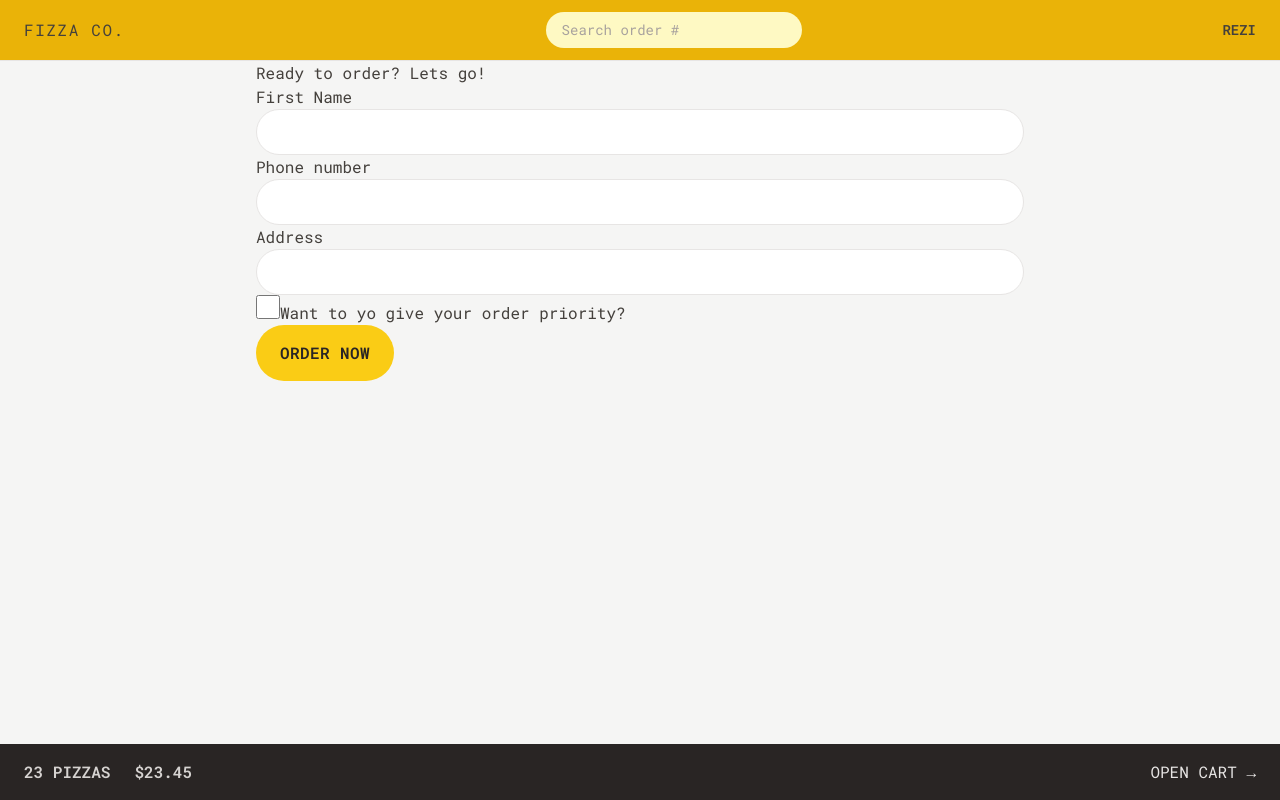
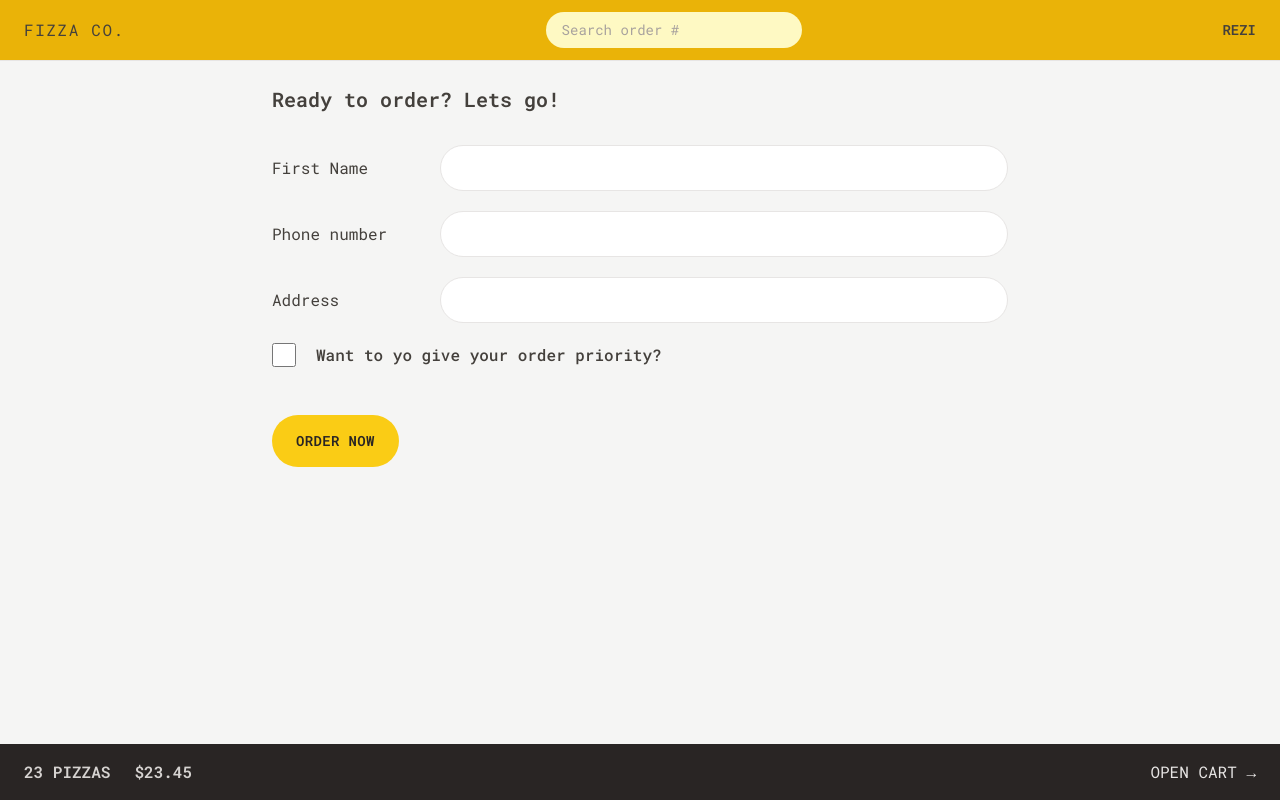
Before and after one commit to rezis-work/fizza, a React (Vite) app: page /order/new in a window 1280 px wide. Built offline with nearby package versions, Linux system fonts and the light colour scheme.

Commit message:
implement order form styles

```diff
--- a/src/features/order/CreateOrder.jsx
+++ b/src/features/order/CreateOrder.jsx
@@ -42,39 +42,41 @@
   const cart = fakeCart;
 
   return (
-    <div>
-      <h2>Ready to order? Lets go!</h2>
+    <div className="px-4 py-6">
+      <h2 className="mb-8 text-xl font-semibold">Ready to order? Lets go!</h2>
 
       <Form method="POST">
-        <div>
-          <label>First Name</label>
-          <input type="text" name="customer" required className="input" />
+        <div className="mb-5 flex flex-col gap-2 sm:flex-row sm:items-center">
+          <label className="sm:basis-40">First Name</label>
+          <input type="text" name="customer" required className="input grow" />
         </div>
 
-        <div>
-          <label>Phone number</label>
-          <div>
-            <input type="tel" name="phone" required className="input" />
-          </div>
-          {formErrors?.phone && (
-            <p
-              style={{
-                color: "red",
-              }}
-            >
-              {formErrors.phone}
-            </p>
-          )}
-        </div>
+        <div className="mb-5 flex flex-col gap-2 sm:flex-row sm:items-center">
+          <label className="sm:basis-40">Phone number</label>
+          <div className="grow">
+            <input type="tel" name="phone" required className="input w-full" />
 
-        <div>
-          <label>Address</label>
-          <div>
-            <input type="text" name="address" required className="input" />
+            {formErrors?.phone && (
+              <p className="mt-2 rounded-md bg-red-100 p-2 text-xs text-red-700">
+                {formErrors.phone}
+              </p>
+            )}
           </div>
         </div>
 
-        <div>
+        <div className="mb-5 flex flex-col gap-2 sm:flex-row sm:items-center">
+          <label className="sm:basis-40">Address</label>
+          <div className="grow">
+            <input
+              type="text"
+              name="address"
+              required
+              className="input w-full"
+            />
+          </div>
+        </div>
+
+        <div className="mb-12 flex items-center gap-5">
           <input
             type="checkbox"
             name="priority"
@@ -83,7 +85,9 @@
             // value={withPriority}
             // onChange={(e) => setWithPriority(e.target.checked)}
           />
-          <label htmlFor="priority">Want to yo give your order priority?</label>
+          <label htmlFor="priority" className="font-medium">
+            Want to yo give your order priority?
+          </label>
         </div>
 
         <div>
--- a/src/index.css
+++ b/src/index.css
@@ -4,7 +4,7 @@
 
 @layer components {
   .input {
-    @apply w-full rounded-full border border-stone-200 px-4 py-2 text-sm transition-all duration-300 placeholder:text-stone-400 focus:outline-none focus:ring focus:ring-yellow-400 md:px-6 md:py-3;
+    @apply rounded-full border border-stone-200 px-4 py-2 text-sm transition-all duration-300 placeholder:text-stone-400 focus:outline-none focus:ring focus:ring-yellow-400 md:px-6 md:py-3;
   }
 
   .loader {
--- a/src/ui/Button.jsx
+++ b/src/ui/Button.jsx
@@ -2,13 +2,13 @@
 
 const Button = ({ children, disabled, to, type }) => {
   const base =
-    "inline-block rounded-full bg-yellow-400 font-semibold uppercase tracking-wide text-stone-800 transition-colors duration-300 hover:bg-yellow-300 focus:bg-yellow-300 focus:outline-none focus:ring focus:ring-yellow-300 focus:ring-offset-2 disabled:cursor-not-allowed";
+    "inline-block text-sm rounded-full bg-yellow-400 font-semibold uppercase tracking-wide text-stone-800 transition-colors duration-300 hover:bg-yellow-300 focus:bg-yellow-300 focus:outline-none focus:ring focus:ring-yellow-300 focus:ring-offset-2 disabled:cursor-not-allowed";
 
   const styles = {
     primary: base + " px-4 py-3 md:px-6 md:py-4",
     small: base + " px-4 py-2  md:px-5 md:py-2.5 text-xs",
     secondary:
-      "inline-block rounded-full border-2 border-stone-300 font-semibold uppercase tracking-wide text-stone-400 transition-colors duration-300 hover:bg-stone-300 hover:text-stone-800 focus:bg-stone-300 focus:outline-none focus:ring focus:ring-stone-200 focus:ring-offset-2 disabled:cursor-not-allowed px-4 py-2.5 md:px-6 md:py-4 md:py-3.5 focus:text-stone-800",
+      "inline-block text-sm rounded-full border-2 border-stone-300 font-semibold uppercase tracking-wide text-stone-400 transition-colors duration-300 hover:bg-stone-300 hover:text-stone-800 focus:bg-stone-300 focus:outline-none focus:ring focus:ring-stone-200 focus:ring-offset-2 disabled:cursor-not-allowed px-4 py-2.5 md:px-6 md:py-4 md:py-3.5 focus:text-stone-800",
   };
 
   if (to)
```
Also changed, not shown: index.html (+6 -2 lines).
